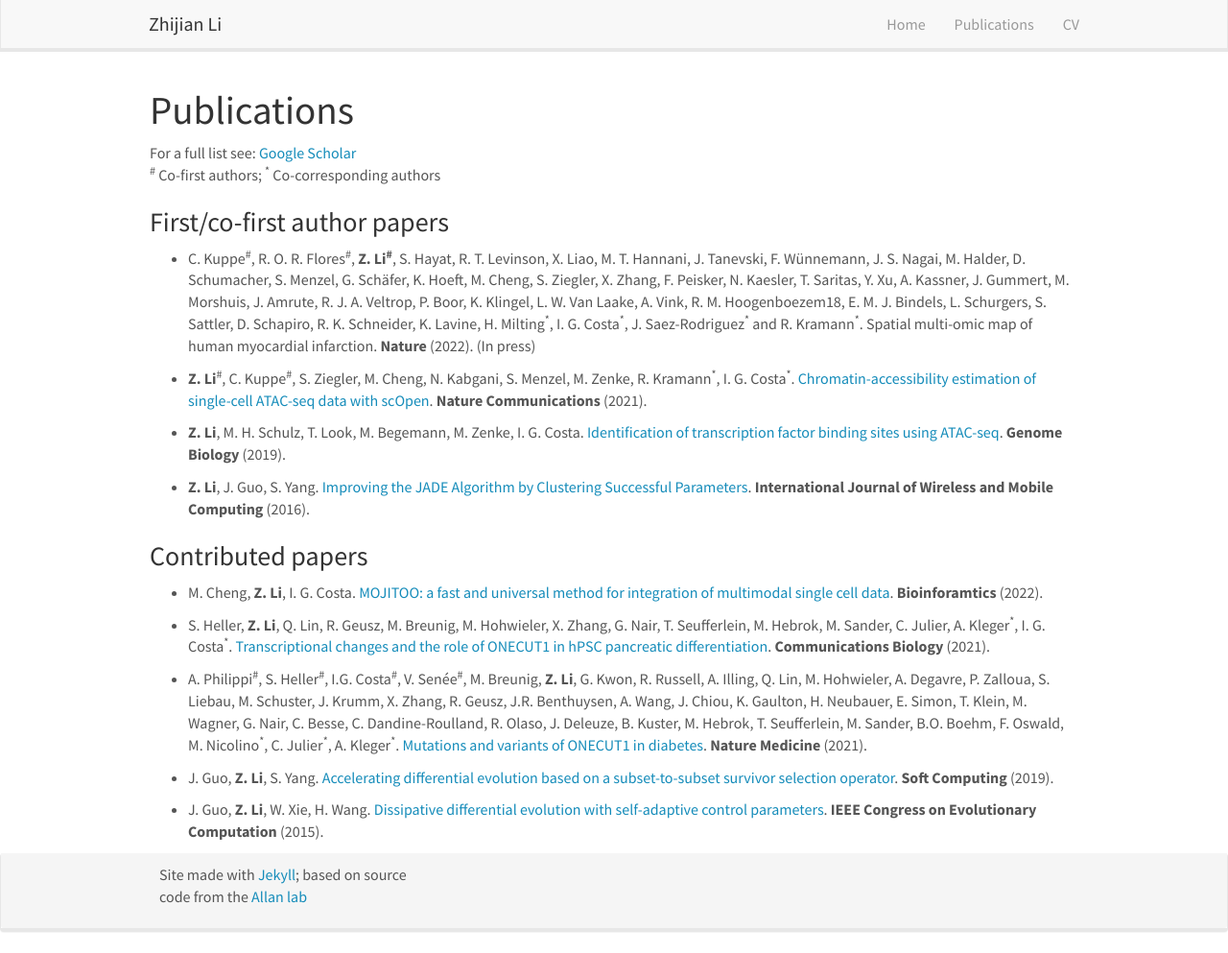
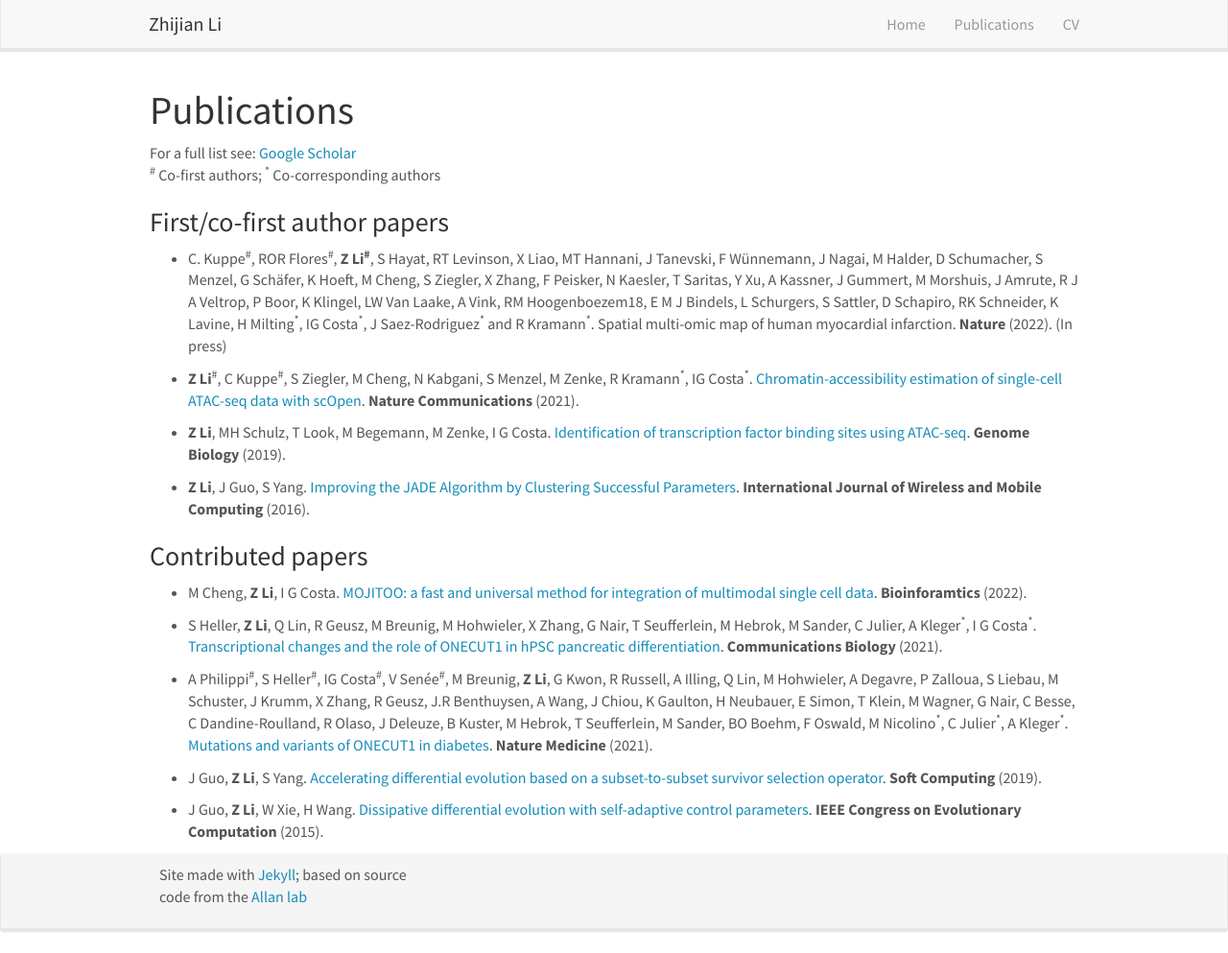
Before and after one commit to lzj1769/lzj1769.github.io, a Jekyll site: the page built from _pages/publications.md, in a window 1280 px wide and 993 px high. Shown: the whole window at 96% size. Built offline with Jekyll 4.4.1, drawn with Linux system fonts in a browser that asks for light colours; nearby versions of some CDN libraries.

Commit message:
update pub

```diff
--- a/_pages/publications.md
+++ b/_pages/publications.md
@@ -16,13 +16,13 @@ For a full list see: [Google Scholar](https://scholar.google.de/citations?user=x
 
 * **Z. Li**, J. Nagai, C. Kuppe, R. Kramann, I. G. Costa. scMEGA: Single-cell Multiomic Enhancer-based Gene Regulatory Network Inference. (2022). (Submitted) -->
 
-* C. Kuppe<sup>\#</sup>, R. O. R. Flores<sup>\#</sup>, **Z. Li<sup>\#</sup>**, S. Hayat, R. T. Levinson, X. Liao, M. T. Hannani, J. Tanevski, F. Wünnemann, J. S. Nagai, M. Halder, D. Schumacher, S. Menzel, G. Schäfer, K. Hoeft, M. Cheng, S. Ziegler, X. Zhang, F. Peisker, N. Kaesler, T. Saritas, Y. Xu, A. Kassner, J. Gummert, M. Morshuis, J. Amrute, R. J. A. Veltrop, P. Boor, K. Klingel, L. W. Van Laake, A. Vink, R. M. Hoogenboezem18, E. M. J. Bindels, L. Schurgers, S. Sattler, D. Schapiro, R. K. Schneider, K. Lavine, H. Milting<sup>\*</sup>, I. G. Costa<sup>\*</sup>, J. Saez-Rodriguez<sup>\*</sup> and R. Kramann<sup>\*</sup>. Spatial multi-omic map of human myocardial infarction. **Nature** (2022). (In press)
+* C. Kuppe<sup>\#</sup>, ROR Flores<sup>\#</sup>, **Z Li<sup>\#</sup>**, S Hayat, RT Levinson, X Liao, MT Hannani, J Tanevski, F Wünnemann, J Nagai, M Halder, D Schumacher, S Menzel, G Schäfer, K Hoeft, M Cheng, S Ziegler, X Zhang, F Peisker, N Kaesler, T Saritas, Y Xu, A Kassner, J Gummert, M Morshuis, J Amrute, R J A Veltrop, P Boor, K Klingel, LW Van Laake, A Vink, RM Hoogenboezem18, E M J Bindels, L Schurgers, S Sattler, D Schapiro, RK Schneider, K Lavine, H Milting<sup>\*</sup>, IG Costa<sup>\*</sup>, J Saez-Rodriguez<sup>\*</sup> and R Kramann<sup>\*</sup>. Spatial multi-omic map of human myocardial infarction. **Nature** (2022). (In press)
 
-* **Z. Li**<sup>\#</sup>, C. Kuppe<sup>\#</sup>, S. Ziegler, M. Cheng, N. Kabgani, S. Menzel, M. Zenke, R. Kramann<sup>\*</sup>, I. G. Costa<sup>\*</sup>. [Chromatin-accessibility estimation of single-cell ATAC-seq data with scOpen](https://www.nature.com/articles/s41467-021-26530-2). **Nature Communications** (2021).
+* **Z Li**<sup>\#</sup>, C Kuppe<sup>\#</sup>, S Ziegler, M Cheng, N Kabgani, S Menzel, M Zenke, R Kramann<sup>\*</sup>, IG Costa<sup>\*</sup>. [Chromatin-accessibility estimation of single-cell ATAC-seq data with scOpen](https://www.nature.com/articles/s41467-021-26530-2). **Nature Communications** (2021).
 
-* **Z. Li**, M. H. Schulz, T. Look, M. Begemann, M. Zenke, I. G. Costa. [Identification of transcription factor binding sites using ATAC-seq](https://genomebiology.biomedcentral.com/articles/10.1186/s13059-019-1642-2). **Genome Biology** (2019).
+* **Z Li**, MH Schulz, T Look, M Begemann, M Zenke, I G Costa. [Identification of transcription factor binding sites using ATAC-seq](https://genomebiology.biomedcentral.com/articles/10.1186/s13059-019-1642-2). **Genome Biology** (2019).
 
-* **Z. Li**, J. Guo, S. Yang. [Improving the JADE Algorithm by Clustering Successful Parameters](https://www.inderscienceonline.com/doi/abs/10.1504/IJWMC.2016.081159).
+* **Z Li**, J Guo, S Yang. [Improving the JADE Algorithm by Clustering Successful Parameters](https://www.inderscienceonline.com/doi/abs/10.1504/IJWMC.2016.081159).
 **International Journal of Wireless and Mobile Computing** (2016).
 
 ### Contributed papers
@@ -35,12 +35,12 @@ For a full list see: [Google Scholar](https://scholar.google.de/citations?user=x
 
 * D. Schumacher<sup>\#</sup>, M. Cheng<sup>\#</sup>, C. Kuppe, E. M. Bindels, R. K. Schneider, **Z. Li**, I. G. Costa<sup>*</sup>, R. Kramann<sup>*</sup>. Single Nucleus ATAC Sequencing Reveals Epigenomic Regulation After Myocardial Infarction. (2022). (Submitted) -->
 
-* M. Cheng, **Z. Li**, I. G. Costa. [MOJITOO: a fast and universal method for integration of multimodal single cell data](https://academic.oup.com/bioinformatics/article/38/Supplement_1/i282/6617520). **Bioinforamtics** (2022).
+* M Cheng, **Z Li**, I G Costa. [MOJITOO: a fast and universal method for integration of multimodal single cell data](https://academic.oup.com/bioinformatics/article/38/Supplement_1/i282/6617520). **Bioinforamtics** (2022).
 
-* S. Heller, **Z. Li**, Q. Lin, R. Geusz, M. Breunig, M. Hohwieler, X. Zhang, G. Nair, T. Seufferlein, M. Hebrok, M. Sander, C. Julier, A. Kleger<sup>*</sup>, I. G. Costa<sup>*</sup>. [Transcriptional changes and the role of ONECUT1 in hPSC pancreatic differentiation](https://www.nature.com/articles/s42003-021-02818-3). **Communications Biology** (2021).
+* S Heller, **Z Li**, Q Lin, R Geusz, M Breunig, M Hohwieler, X Zhang, G Nair, T Seufferlein, M Hebrok, M Sander, C Julier, A Kleger<sup>*</sup>, I G Costa<sup>*</sup>. [Transcriptional changes and the role of ONECUT1 in hPSC pancreatic differentiation](https://www.nature.com/articles/s42003-021-02818-3). **Communications Biology** (2021).
 
-* A. Philippi<sup>\#</sup>, S. Heller<sup>\#</sup>, I.G. Costa<sup>\#</sup>, V. Senée<sup>\#</sup>, M. Breunig, **Z. Li**, G. Kwon, R. Russell, A. Illing, Q. Lin, M. Hohwieler, A. Degavre, P. Zalloua, S. Liebau, M. Schuster, J. Krumm, X. Zhang, R. Geusz, J.R. Benthuysen, A. Wang, J. Chiou, K. Gaulton, H. Neubauer, E. Simon, T. Klein, M. Wagner, G. Nair, C. Besse, C. Dandine-Roulland, R. Olaso, J. Deleuze, B. Kuster, M. Hebrok, T. Seufferlein, M. Sander, B.O. Boehm, F. Oswald, M. Nicolino<sup>*</sup>, C. Julier<sup>*</sup>, A. Kleger<sup>*</sup>. [Mutations and variants of ONECUT1 in diabetes](https://www.nature.com/articles/s41591-021-01502-7). **Nature Medicine** (2021).
+* A Philippi<sup>\#</sup>, S Heller<sup>\#</sup>, IG Costa<sup>\#</sup>, V Senée<sup>\#</sup>, M Breunig, **Z Li**, G Kwon, R Russell, A Illing, Q Lin, M Hohwieler, A Degavre, P Zalloua, S Liebau, M Schuster, J Krumm, X Zhang, R Geusz, J.R Benthuysen, A Wang, J Chiou, K Gaulton, H Neubauer, E Simon, T Klein, M Wagner, G Nair, C Besse, C Dandine-Roulland, R Olaso, J Deleuze, B Kuster, M Hebrok, T Seufferlein, M Sander, BO Boehm, F Oswald, M Nicolino<sup>*</sup>, C Julier<sup>*</sup>, A Kleger<sup>*</sup>. [Mutations and variants of ONECUT1 in diabetes](https://www.nature.com/articles/s41591-021-01502-7). **Nature Medicine** (2021).
 
-* J. Guo, **Z. Li**, S. Yang. [Accelerating differential evolution based on a subset-to-subset survivor selection operator](https://link.springer.com/article/10.1007/s00500-018-3060-x). **Soft Computing** (2019).
+* J Guo, **Z Li**, S Yang. [Accelerating differential evolution based on a subset-to-subset survivor selection operator](https://link.springer.com/article/10.1007/s00500-018-3060-x). **Soft Computing** (2019).
 
-* J. Guo, **Z. Li**, W. Xie, H. Wang. [Dissipative differential evolution with self-adaptive control parameters](https://ieeexplore.ieee.org/abstract/document/7257274). **IEEE Congress on Evolutionary Computation** (2015).
+* J Guo, **Z Li**, W Xie, H Wang. [Dissipative differential evolution with self-adaptive control parameters](https://ieeexplore.ieee.org/abstract/document/7257274). **IEEE Congress on Evolutionary Computation** (2015).
```
